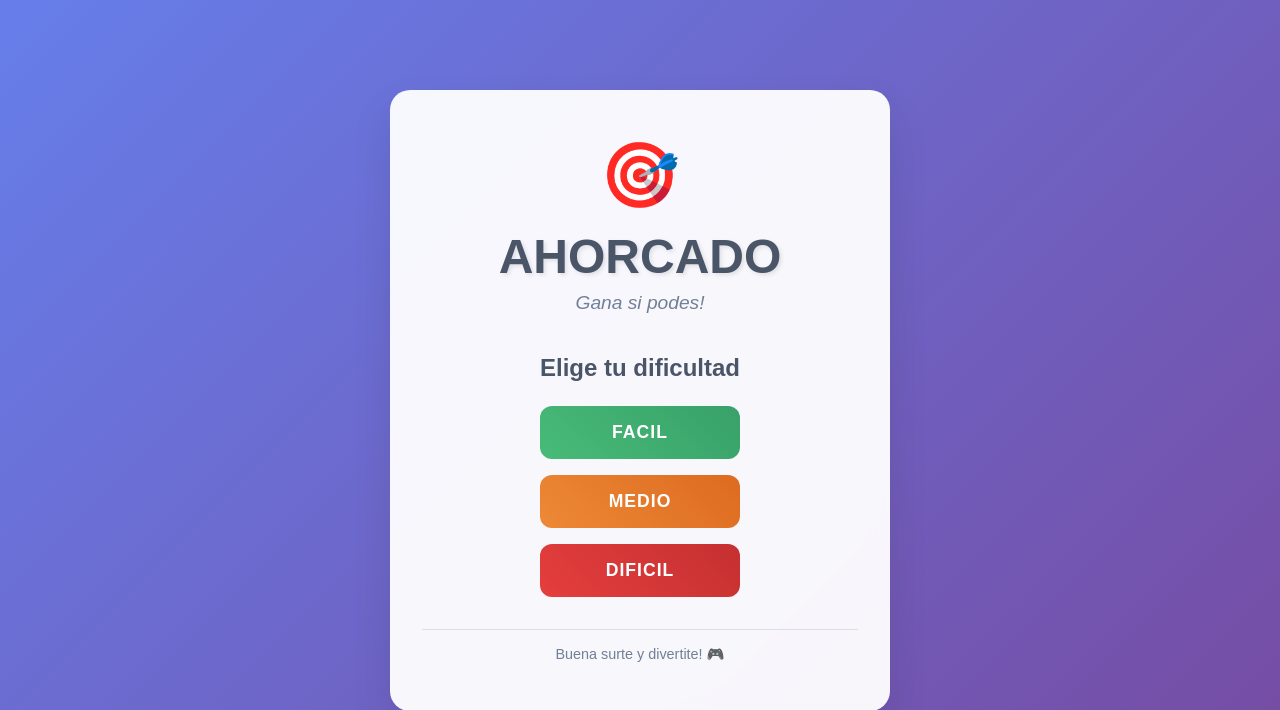
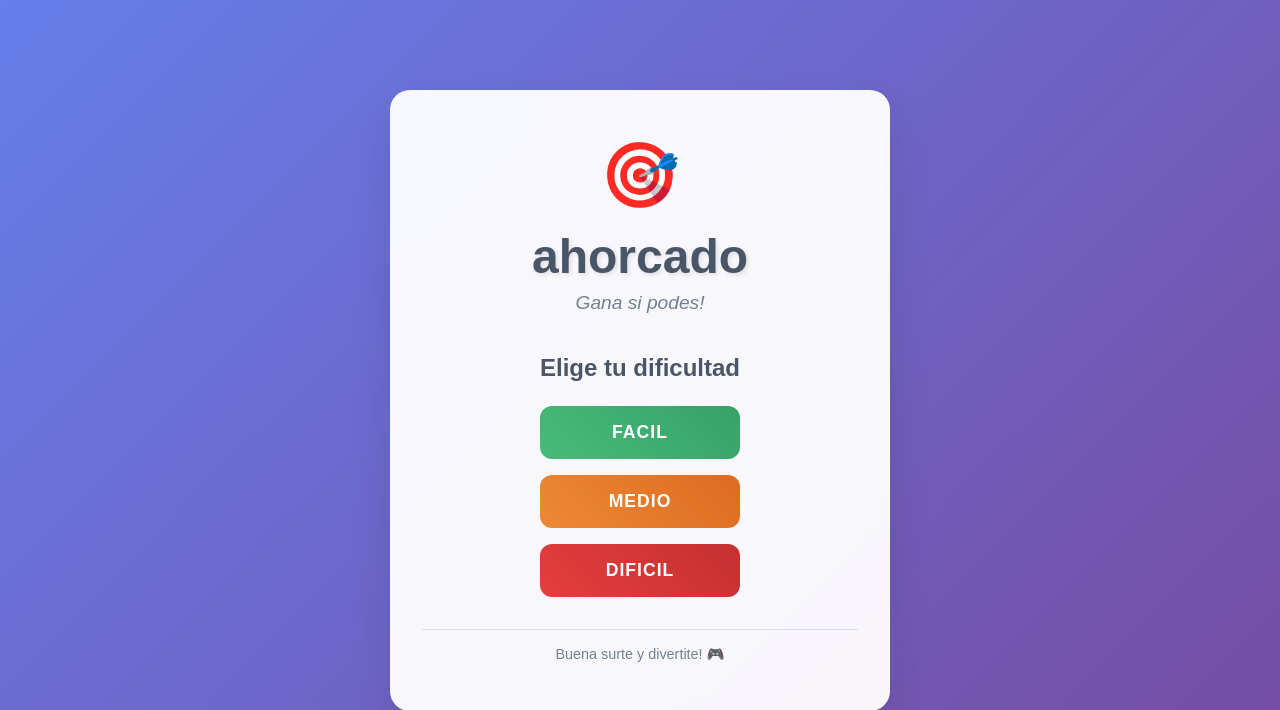
Before and after one commit to AgostinaChiara/grupo09_agiles, a Flask app: page / in a window 1280 px wide. Shown: the top 710 px of the page. Run offline with Flask 3, Linux system fonts and the light colour scheme.

Commit message:
cambio html

```diff
--- a/web/templates/index.html
+++ b/web/templates/index.html
@@ -9,7 +9,7 @@
 <body>
     <div class="container">
         <div class="icono-ahorcado">🎯</div>
-        <h1 class="titulo-juego">AHORCADO</h1>
+        <h1 class="titulo-juego">ahorcado</h1>
         <p class="subtitulo-juego">Gana si podes!</p>
 
         <div class="seleccion-dificultad">
```
